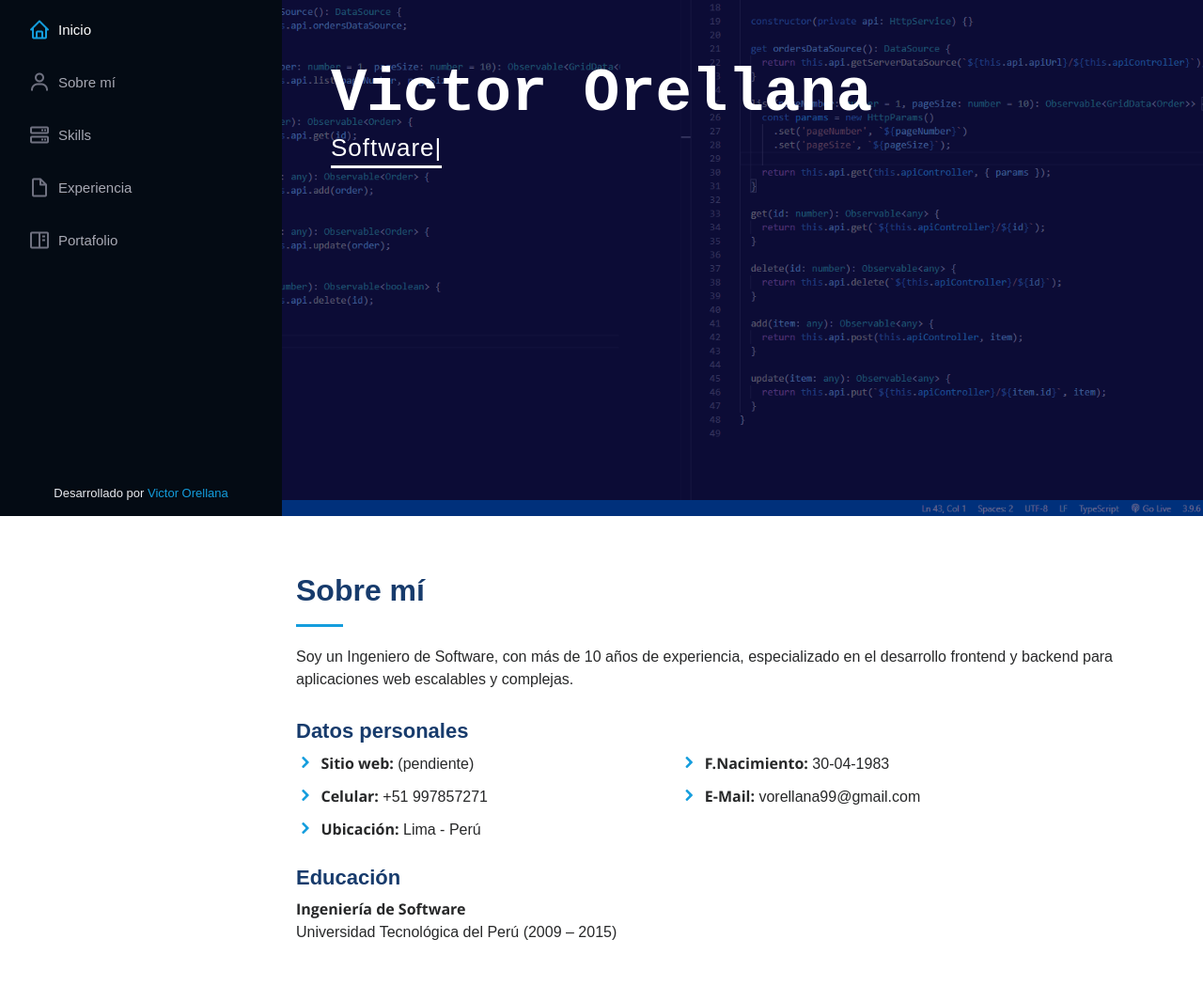
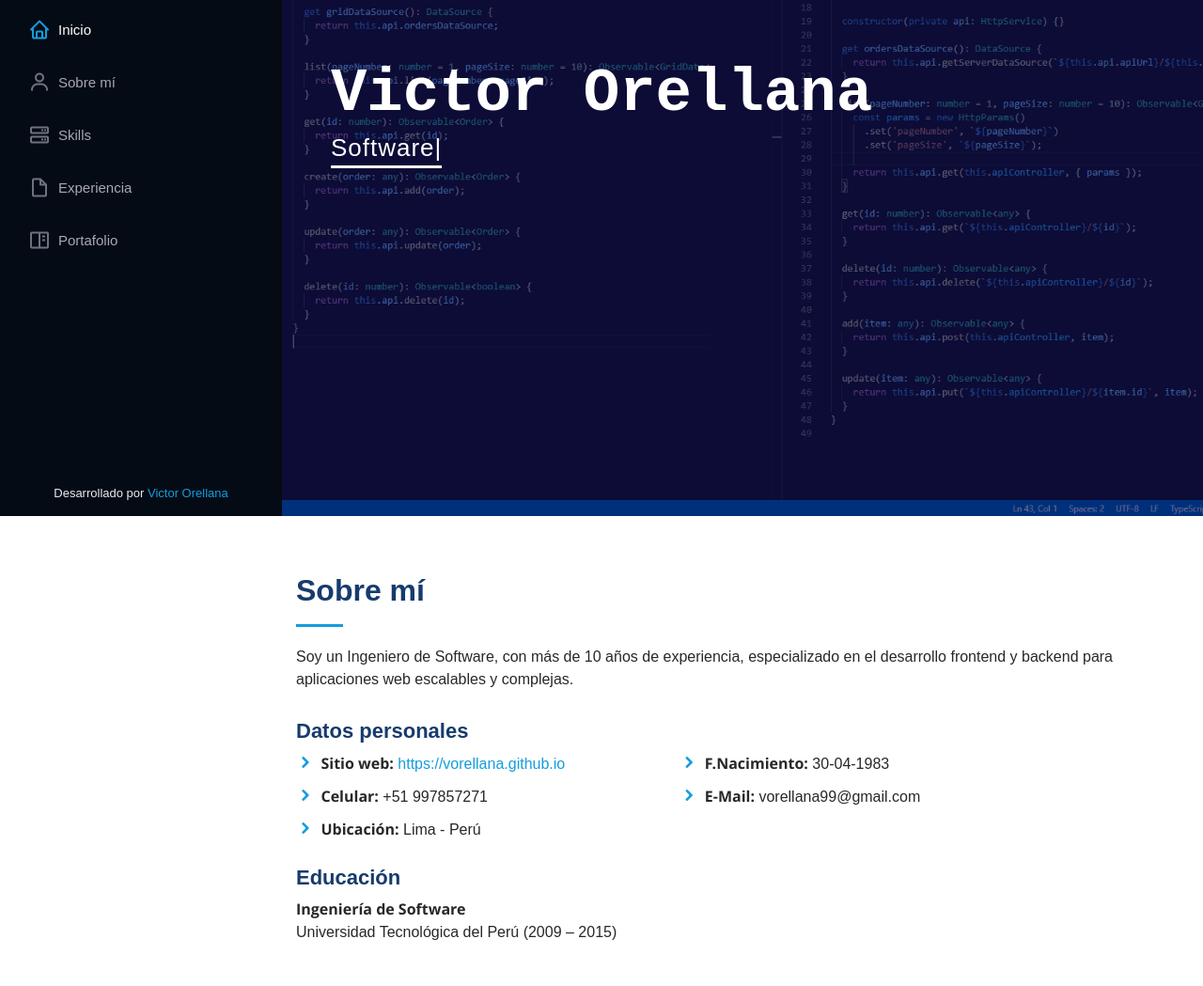
Before and after one commit to vorellana/vorellana.github.io, a plain HTML site: page index.html in a window 1280 px wide. Shown: the part 251-1300 px from the top of the page at 94% size. Drawn offline with Linux system fonts and the light colour scheme; a web font is replaced by a local one.

Commit message:
commit nro 004

```diff
--- a/assets/css/style.css
+++ b/assets/css/style.css
@@ -229,7 +229,7 @@ h1, h2, h3, h4, h5, h6 {
 #hero {
   width: 100%;
   height: 100vh;
-  background: url("../img/code.png") top center;
+  /* background: url("../img/code.png") top center; */
   /* background: linear-gradient(to bottom, #020258 0%, #348fad 100%); */
   background-size: cover;
 }
--- a/index.html
+++ b/index.html
@@ -62,7 +62,7 @@
           <li><a href="#about"><i class="bx bx-user"></i> <span>Sobre mí</span></a></li>
           <li><a href="#skills"><i class="bx bx-server"></i> <span>Skills</span></a></li>
           <li><a href="#resume"><i class="bx bx-file-blank"></i> <span>Experiencia</span></a></li>
-          <li><a href="#portfolio"><i class="bx bx-book-content"></i> Portafolio</a></li>
+          <li><a href="#portfolio"><i class="bx bx-book-content"></i>Portafolio</a></li>
         </ul>
       </nav><!-- .nav-menu -->
       <button type="button" class="mobile-nav-toggle d-xl-none"><i class="icofont-navigation-menu"></i></button>
@@ -71,7 +71,8 @@
   </header><!-- End Header -->
 
   <!-- ======= Hero Section ======= -->
-  <section id="hero" class="d-flex flex-column justify-content-center align-items-center">
+  <section id="hero" class="d-flex flex-column justify-content-center align-items-center" style="background-image: url(assets/img/code.png);">
+
     <div class="hero-container" data-aos="fade-in">
       <h1>Victor Orellana</h1>
       <!-- <p>I'm <span class="typed" data-typed-items="Designer, Developer, Freelancer, Photographer"></span></p> -->
@@ -98,7 +99,9 @@
             <div class="row">
               <div class="col-lg-6">
                 <ul>
-                  <li><i class="icofont-rounded-right"></i> <strong>Sitio web:</strong> (pendiente) </li>
+                  <li><i class="icofont-rounded-right"></i> <strong>Sitio web:</strong>
+                    <a href="https://vorellana.github.io/">https://vorellana.github.io</a>
+                   </li>
                   <li><i class="icofont-rounded-right"></i> <strong>Celular:</strong> +51 997857271 </li>
                   <li><i class="icofont-rounded-right"></i> <strong>Ubicación:</strong> Lima - Perú </li>
                 </ul>
@@ -460,7 +463,7 @@
   <footer id="footer">
     <div class="container">
       <div class="credits">
-        Desarrollado por <a href="#">Victor Orellana</a>
+        Desarrollado por <a href="https://vorellana.github.io/">Victor Orellana</a>
       </div>
     </div>
   </footer><!-- End  Footer -->
```
Also changed, not shown: portfolio-details-3.html (+1 -1 lines).
